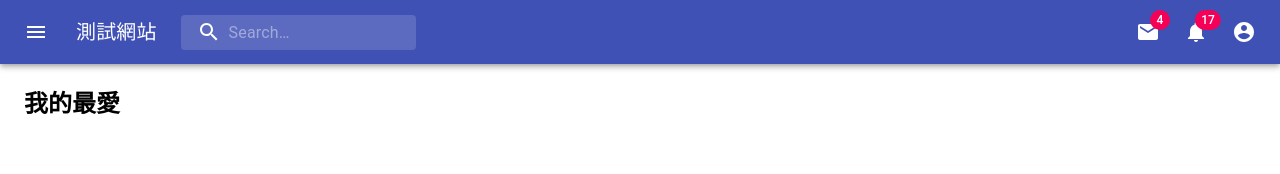
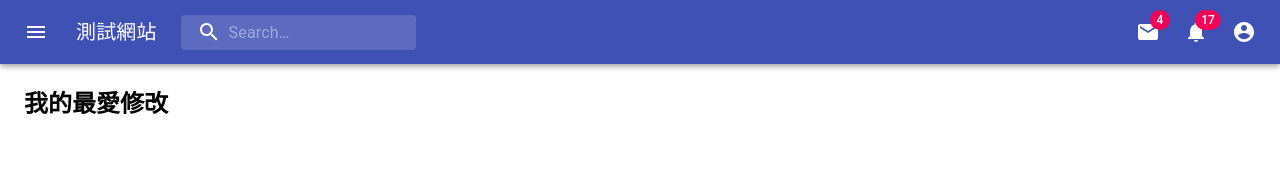
Before and after one commit to sculouis/linebotweb, a React (Create React App) app: page /favorite in a window 1280 px wide. Shown: the top 174 px of the page. Built offline with nearby package versions, Linux system fonts and the light colour scheme.

Commit message:
initial commit

```diff
--- a/src/components/favorite.js
+++ b/src/components/favorite.js
@@ -4,7 +4,7 @@ import Container from "@material-ui/core/Container";
 export default function Favorite() {
   return (
     <Container>
-      <h2>我的最愛</h2>
+      <h2>我的最愛修改</h2>
     </Container>
   );
 }
```
